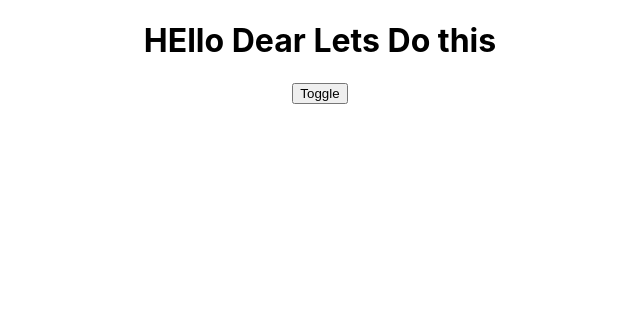
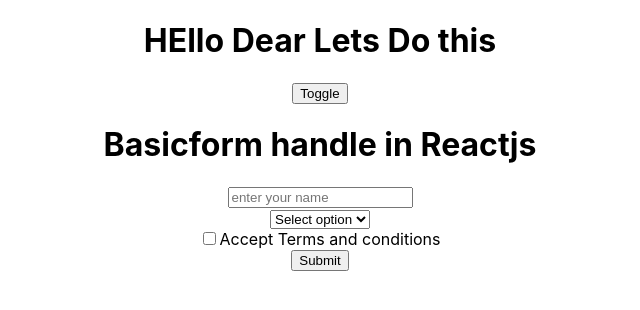
Before and after one commit to Bhaweshkiwitech/Reactjs_tutotrial-, a React (Create React App) app in the folder reactjstut01/: page / in a window 1280 px wide. Shown: the top 310 px of the page, without its empty margins (320-960 px from the left). Built offline with nearby package versions, Linux system fonts and the light colour scheme.

Commit message:
basic form

```diff
--- /dev/null
+++ b/reactjstut01/src/Basicform.js
@@ -0,0 +1,35 @@
+import React, { useState } from "react";
+import './App.css';
+export default function Basicform() {
+  const[name,setName]=useState('');//defining state here
+  const[tnc,setTnc]=useState(false);
+  const[interest, setInterest]=useState('');
+  function getFormData(e){   //creating function for from data
+    console.log(name,tnc,interest);
+    e.preventDefault() // e is event and preventDefault() is a function
+  }
+  return (
+    <div className="App">
+      <h1>Basicform handle in Reactjs</h1>
+    {/* on submit it call above function */}
+      <form onSubmit={getFormData}>
+      {/* it will target your input value using event and state defined above at line 4 it uses arrow function to execute the code*/}
+        <input type="text" placeholder="enter your name"  value={name} onChange={(e)=>setName(e.target.value)}/>
+          <br></br>
+         {/* it will target your input value using event and state defined above at line 5 */}
+        <select onChange={(e)=> setInterest(e.target.value)}>
+          <option> Select option</option>
+          <option>Bhawesh</option>
+          <option>Devesh</option>
+        </select><br></br>
+   {/* it will target your input value using event and state defined above at line 6 */}
+          <input type="checkbox"  onChange={(e)=> setTnc(e.target.checked)}/>
+            <span>Accept Terms and conditions</span>
+
+          <br></br>
+          <button type='submit'> Submit</button>
+
+      </form>
+    </div>
+  );
+}
--- a/reactjstut01/src/index.js
+++ b/reactjstut01/src/index.js
@@ -2,12 +2,14 @@
 import ReactDOM from 'react-dom/client';
 import './index.css';
 import App from './App';
+import Basicform from './Basicform';
 import reportWebVitals from './reportWebVitals';
 
 const root = ReactDOM.createRoot(document.getElementById('root'));
 root.render(
   <React.StrictMode>
     <App />
+    <Basicform/>
   </React.StrictMode>
 );
 
```
